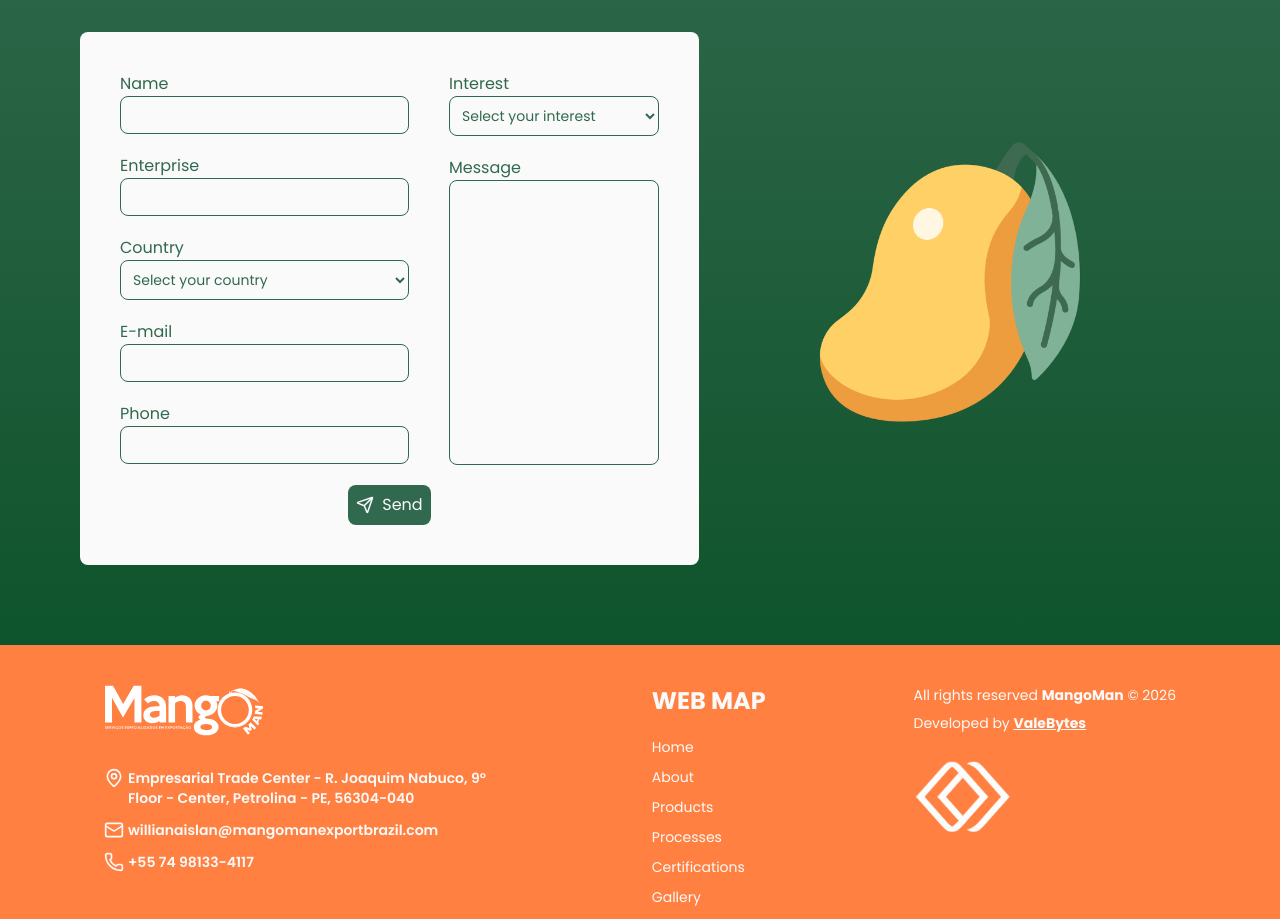
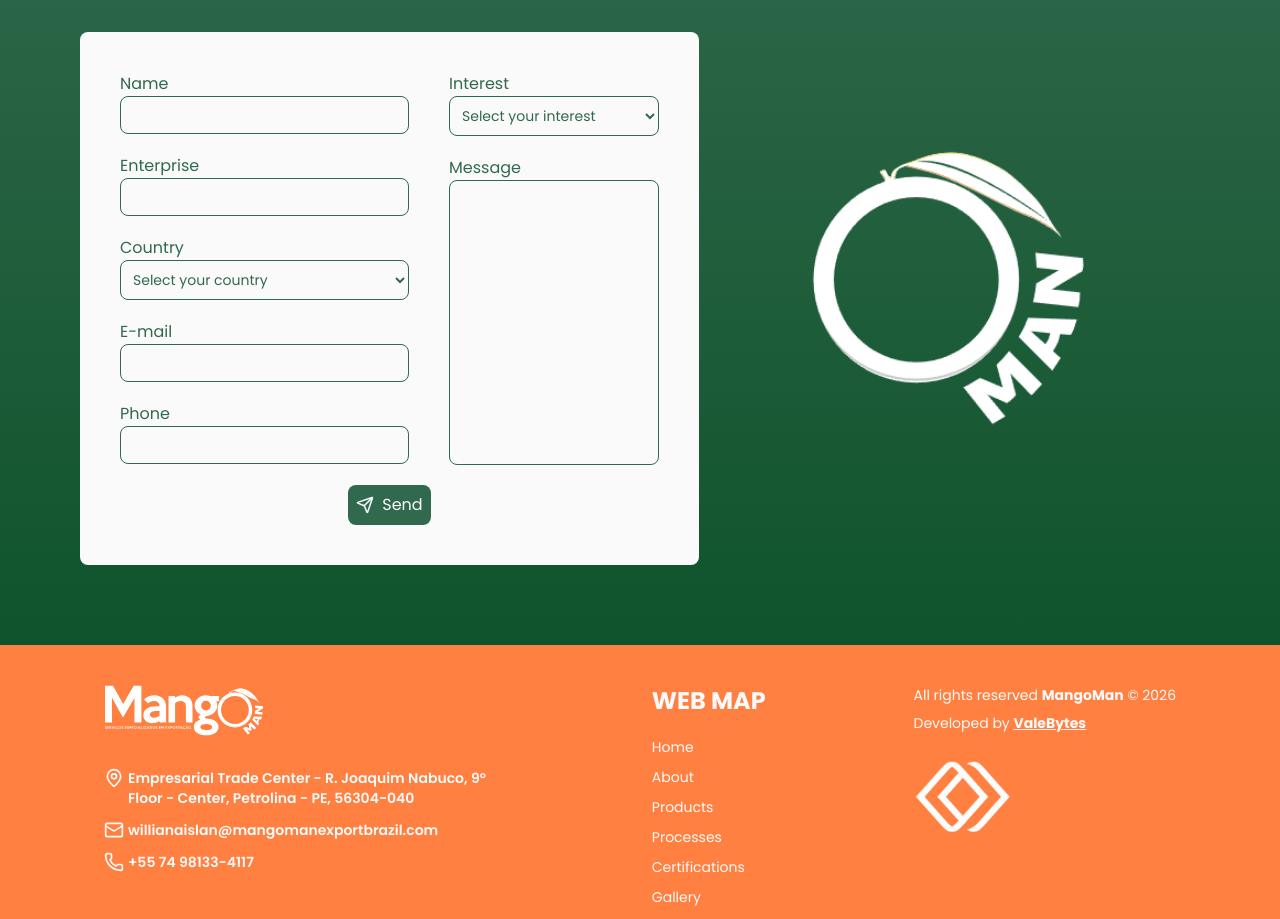
Before and after one commit to allessandrogomes/mangoman, a Next.js app: page / in a window 1280 px wide. Shown: the part 9423-10342 px from the top of the page. Built offline with nearby package versions, Linux system fonts and the light colour scheme.

Commit message:
:lipstick:style: change image mango on contact section

```diff
--- a/app/components/RequestAQuote/index.tsx
+++ b/app/components/RequestAQuote/index.tsx
@@ -306,7 +306,7 @@ export const RequestAQuote = forwardRef<HTMLElement, IRequestAQuote>(
 
           <div className="hidden lg:block flex-1 max-h-[500px]">
             <img
-              src="/manga-form.png"
+              src="/man.png"
               className="w-full h-full object-contain scale-60"
               alt="Mango"
             />
```
Also changed, not shown: public/man.png (added), public/man.svg (added).
